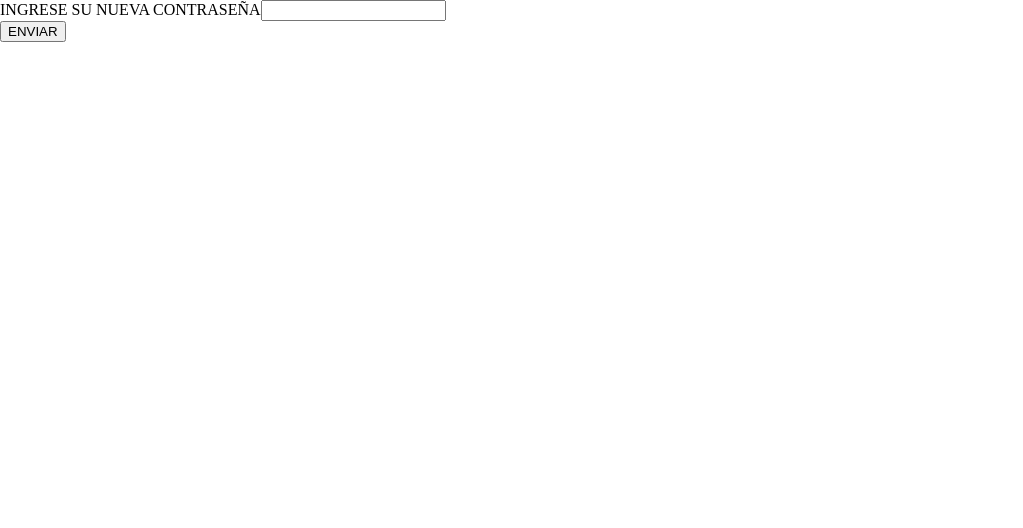
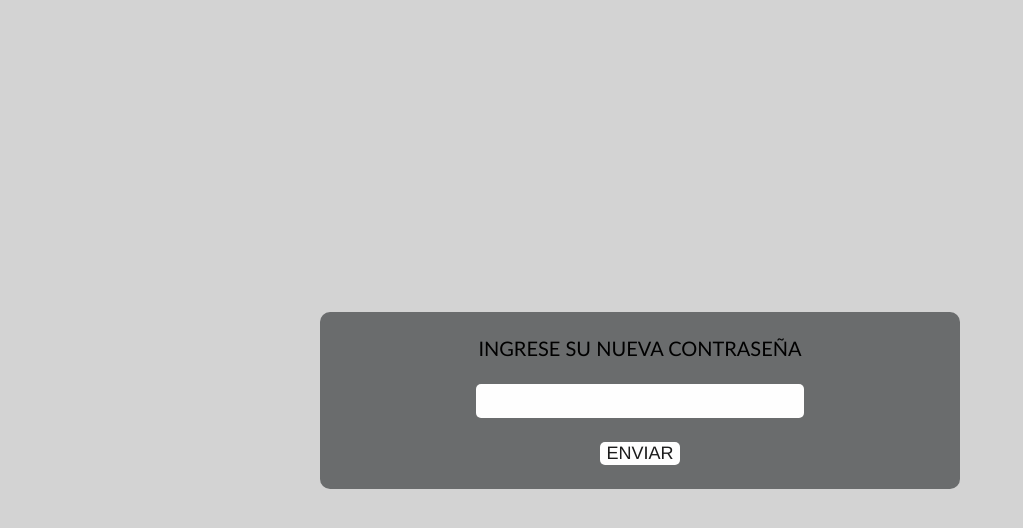
Before and after one commit to MBareiro/HoraBus, a React (Vite) app in the folder frontend/: page /reset-password/1 in a window 1280 px wide. Shown: the top 528 px of the page, without its empty margins (0-1023 px from the left). Built offline with nearby package versions, Linux system fonts and the light colour scheme.

Commit message:
reset password design

```diff
--- a/frontend/src/components/login/Login.css
+++ b/frontend/src/components/login/Login.css
@@ -68,7 +68,7 @@
     width:auto;
     font-family:'Franklin Gothic Medium', 'Arial Narrow', Arial, sans-serif;
     color:#1b1b1b;
-    font-size: 15px;
+    font-size: 20px;
     background-color:#fefefe ;
     border-radius: 5px;
     cursor: pointer;
--- /dev/null
+++ b/frontend/src/components/operador/resetPassword/ResetPassword.css
@@ -0,0 +1,25 @@
+.conteiner-reset-password{
+    display: flex;
+    flex-direction: column;
+    align-items: center;
+    justify-content: center;
+    width: 100%;
+    height: 100vh;
+    background-color: #d3d3d3
+}
+.conteiner-form-reset{
+    display: flex;
+    flex-direction: column;
+    align-items: center;
+    justify-content: flex-start;
+    width: 50%;
+    height: auto;
+    background-color: #6a6c6d;
+    border-radius: 10px;
+}
+.label-reset{
+    margin-top: 3vh;
+    margin-bottom: 3vh;
+    font-family:'Gill Sans', 'Gill Sans MT', Calibri, 'Trebuchet MS', sans-serif;
+    font-size:20px
+}
--- a/frontend/src/components/operador/resetPassword/ResetPassword.jsx
+++ b/frontend/src/components/operador/resetPassword/ResetPassword.jsx
@@ -3,6 +3,8 @@ import { useDispatch, useSelector } from "react-redux";
 import { useNavigate, useParams } from "react-router-dom";
 import { getNewPassword } from "../../../redux/actions/operadorActions/operadorActions";
 import { setRecoverPassword, setSignIn } from "../../../redux/slices/operadorSlice";
+import "./ResetPassword.css"
+import loadingGif from '../../../pictures/loading.gif'
 
 export const ResetPassword = () => {
     const { token } = useParams();
@@ -11,6 +13,7 @@ export const ResetPassword = () => {
     const navigate = useNavigate()
 
     const [message, setMessage] = useState("")
+    const [showLoadinGif, setShowLoadinGif] = useState(false)
 
     const [newPassword, setNewPassword]= useState({
         newPassword: "",
@@ -25,10 +28,12 @@ export const ResetPassword = () => {
     }
 
     const handleNewPassword = () => {
+    setShowLoadinGif(true)
     dispatch(getNewPassword(newPassword))
     }
 
     useEffect(() => {
+        setShowLoadinGif(false)
         setMessage(recoverPassword.message)
     }, [recoverPassword])
 
@@ -39,22 +44,27 @@ export const ResetPassword = () => {
     }
 
     return(
-        <div>
-            <div>
-            <form>
-                <label>INGRESE SU NUEVA CONTRASEÑA</label>
+        <div className="conteiner-reset-password">
+            <div className="conteiner-form-reset">
+            <form className="conteiner-form">
+                <label className="label-reset">INGRESE SU NUEVA CONTRASEÑA</label>
                 <input
                 type="password"
                 name="newPassword"
                 id="newPassword"
                 onChange={handleChange}
-                value={newPassword.newPassword}></input>
+                value={newPassword.newPassword}
+                className="input-recover"></input>
             </form>
+            <button onClick={handleNewPassword}  className="button-recover">ENVIAR</button>
+            {showLoadinGif && <img src={loadingGif} alt="Cargando..." className="loading-gif-recover" />}
+            {message &&
+            <div className="conteiner-form-reset">
+                <span className="span-recover">{message}</span>
+                <button onClick={handleSignIn} className="button-recover"> INICIAR SESION </button>
+                </div>}
             </div>
-            <button onClick={handleNewPassword}>ENVIAR</button>
-            {message && <div>
-                <span>{message}</span> <button onClick={handleSignIn}> INICIAR SESION </button>
-                </div>}
+
         </div>
     )
 }
```
